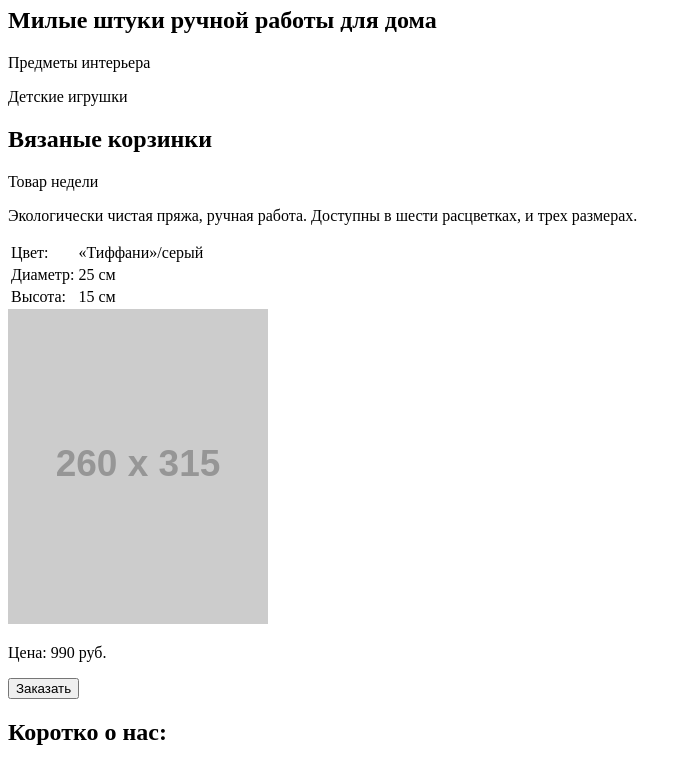
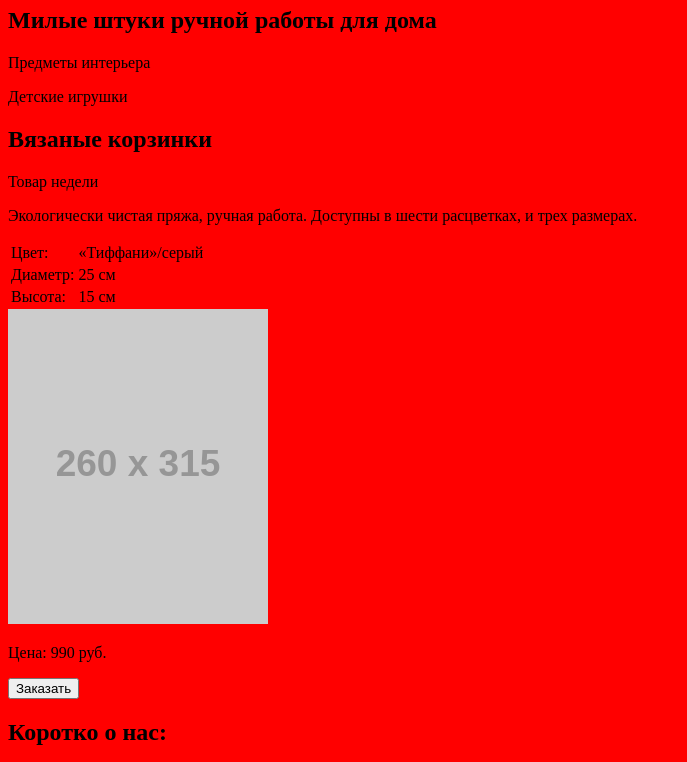
Before and after one commit to plexter14/mishka, a website: page source/index.html in a window 1280 px wide. Shown: the part 208-970 px from the top of the page, without its empty margins (0-687 px from the left). Drawn offline with nearby package versions, Linux system fonts and the light colour scheme; files that its build step writes are made by us from their sources; placeholder pictures from the web are drawn by us.

Commit message:
Добавил style.scss

```diff
--- a/source/index.html
+++ b/source/index.html
@@ -3,6 +3,7 @@
   <head>
     <meta charset="utf-8" />
     <title>HTML Academy: Мишка</title>
+    <link rel="stylesheet" href="css/style.css" />
   </head>
 
   <body>
--- /dev/null
+++ b/source/sass/style.scss
@@ -0,0 +1,3 @@
+body {
+  background: red;
+}
```
